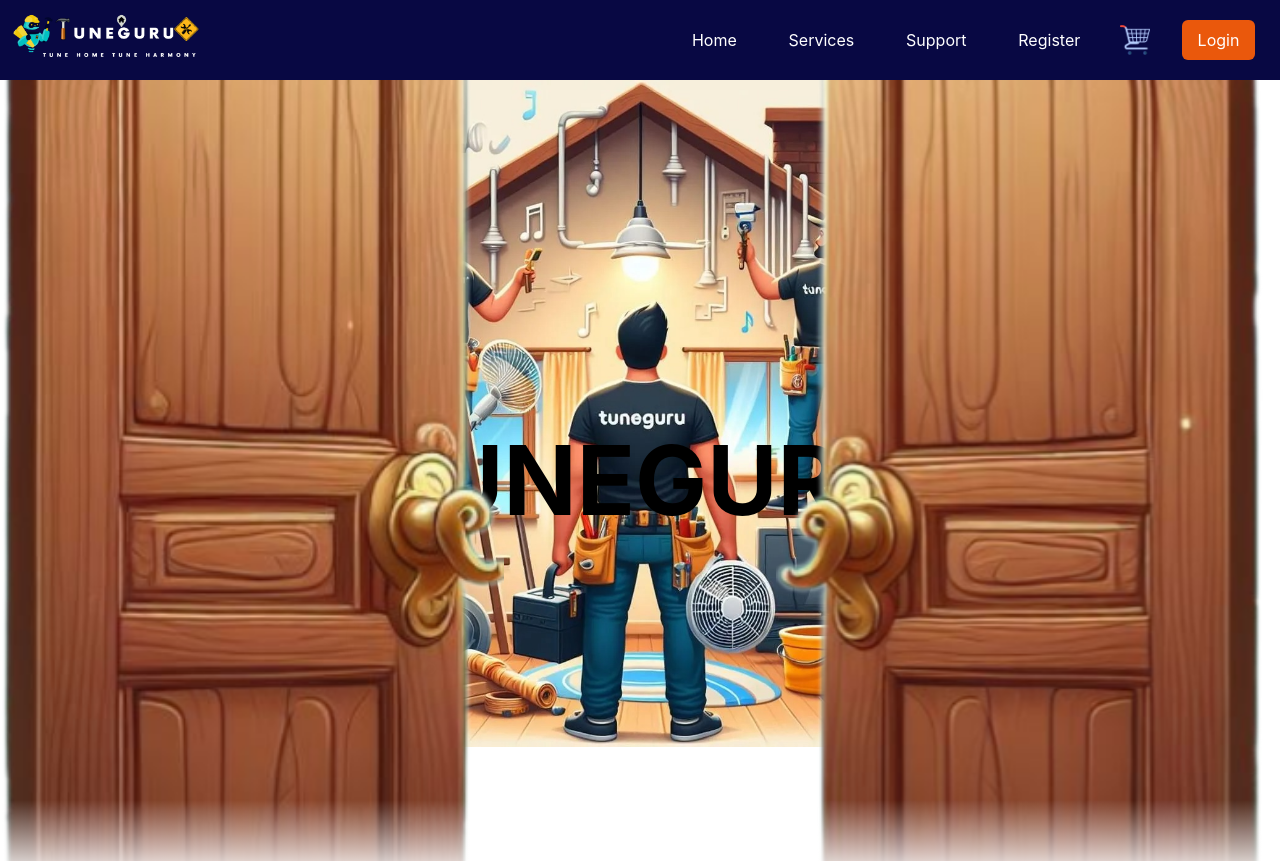
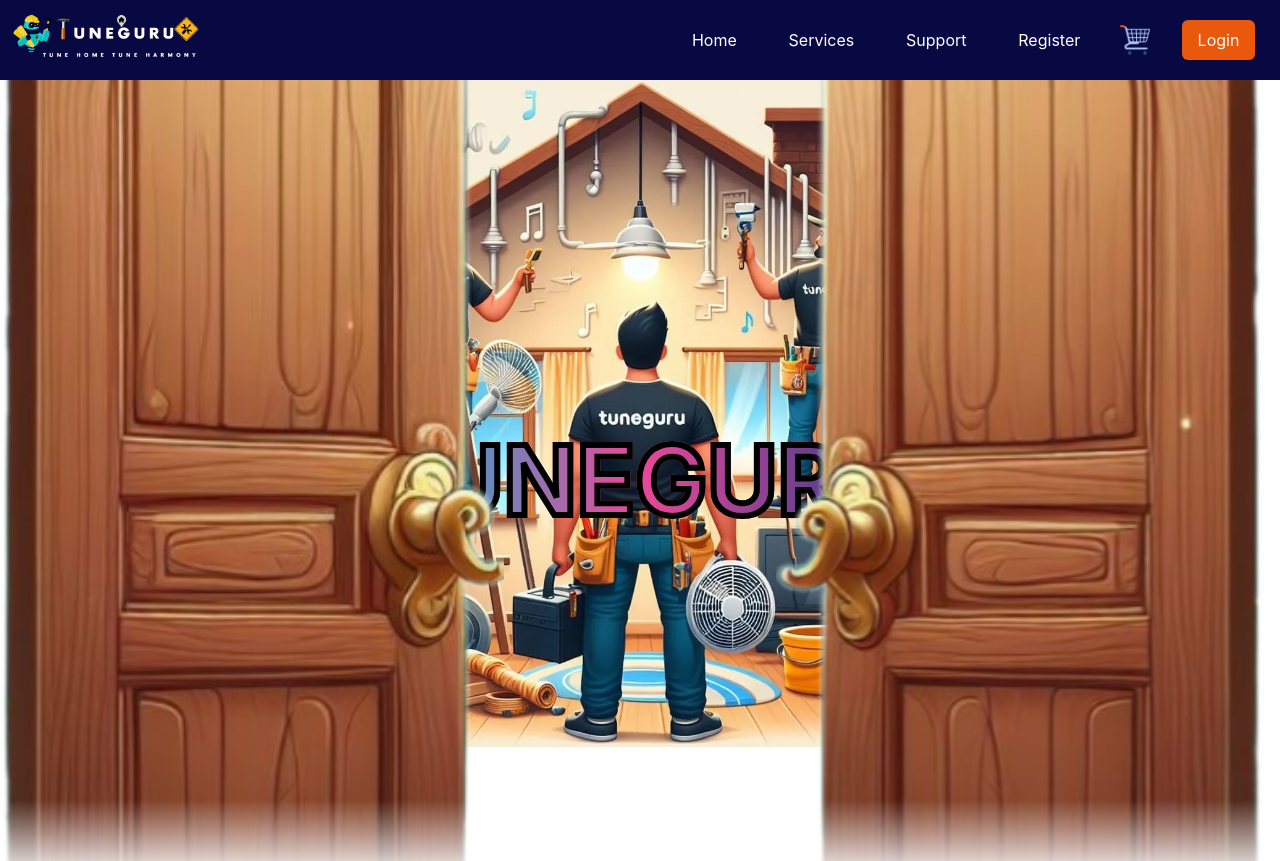
Before and after one commit to yogesh-d-be/TuneGuru, a React (Create React App) app: page / in a window 1280 px wide. Shown: the top 861 px of the page. Built offline with nearby package versions, Linux system fonts and the light colour scheme; no server answers.

Commit message:
error rectify

```diff
--- a/src/components/Home/Parallax.jsx
+++ b/src/components/Home/Parallax.jsx
@@ -75,7 +75,7 @@
           alt="Service persons"
           className="im-bg-1 absolute top-0 left-50 w-full h-5/6 object-cover pointer-events-none mo:block ta:block ta:w-4/6 de:hidden des:hidden"
         />
-        <h2 className="relative text-8xl comp scroll-smooth font-bold text-black mo:text-6xl mo:font-outline-3 ta:text-7xl ta:font-outline-4">
+        <h2 className="relative text-8xl comp scroll-smooth font-bold bg-gradient-to-r from-cyan-500 via-pink-500 to-blue-900 inline-block text-transparent bg-clip-text font-outline-6 mo:text-6xl mo:font-outline-3 ta:text-7xl ta:font-outline-4">
           TUNEGURU
         </h2>
         <img
```
